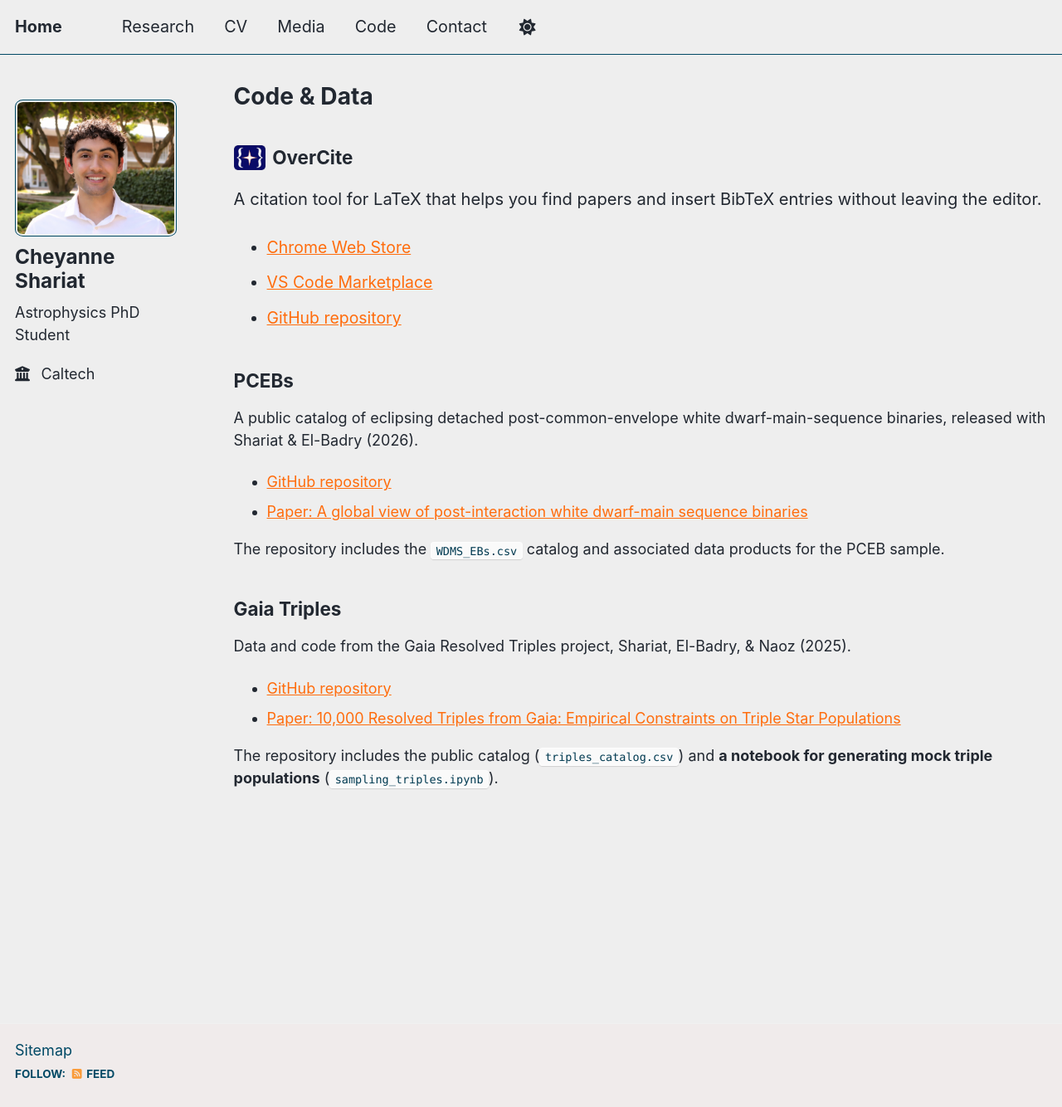
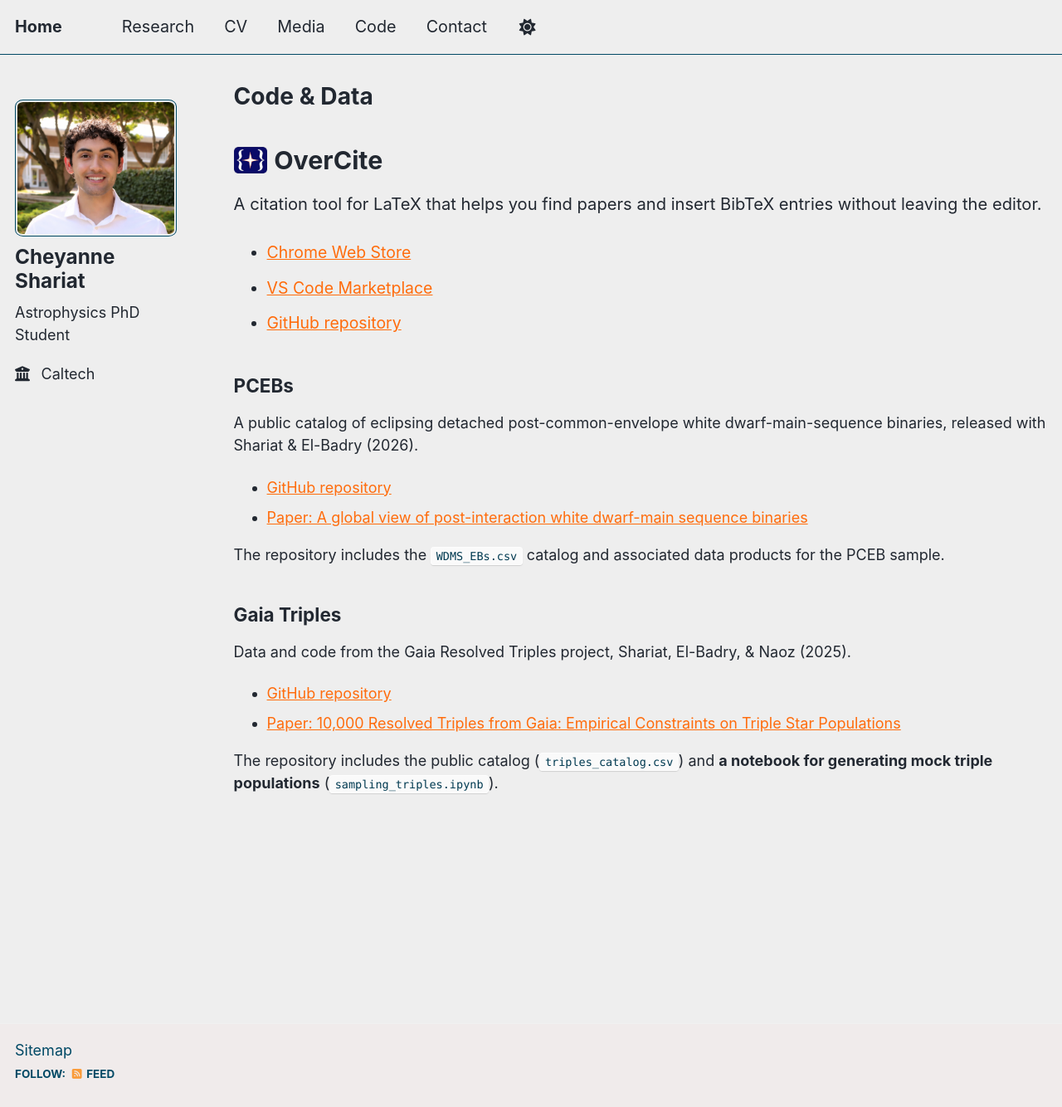
Before and after one commit to cheyanneshariat/cheyanneshariat.github.io, a Jekyll site: the page built from _pages/code.md, in a window 1280 px wide and 1334 px high. Shown: the whole window at 83% size. Built offline with Jekyll 4.4.1, drawn with Linux system fonts in a browser that asks for light colours; a script that is not in the unit is left out.

Commit message:
Update code.md

```diff
--- a/_pages/code.md
+++ b/_pages/code.md
@@ -8,8 +8,8 @@ author_profile: true
 {% include base_path %}
 
 <h2 style="margin-bottom: 0.8rem; display: flex; align-items: center; gap: 0.48rem;">
-  <img src="/images/overcite-logo.png" alt="OverCite logo" width="38">
-  <span>OverCite</span>
+  <img src="/images/overcite-logo.png" alt="OverCite logo" width="40">
+  <span style="font-size: 1.35em;">OverCite</span>
 </h2>
 
 <p style="font-size: 1.12em; line-height: 1.5;">
```
